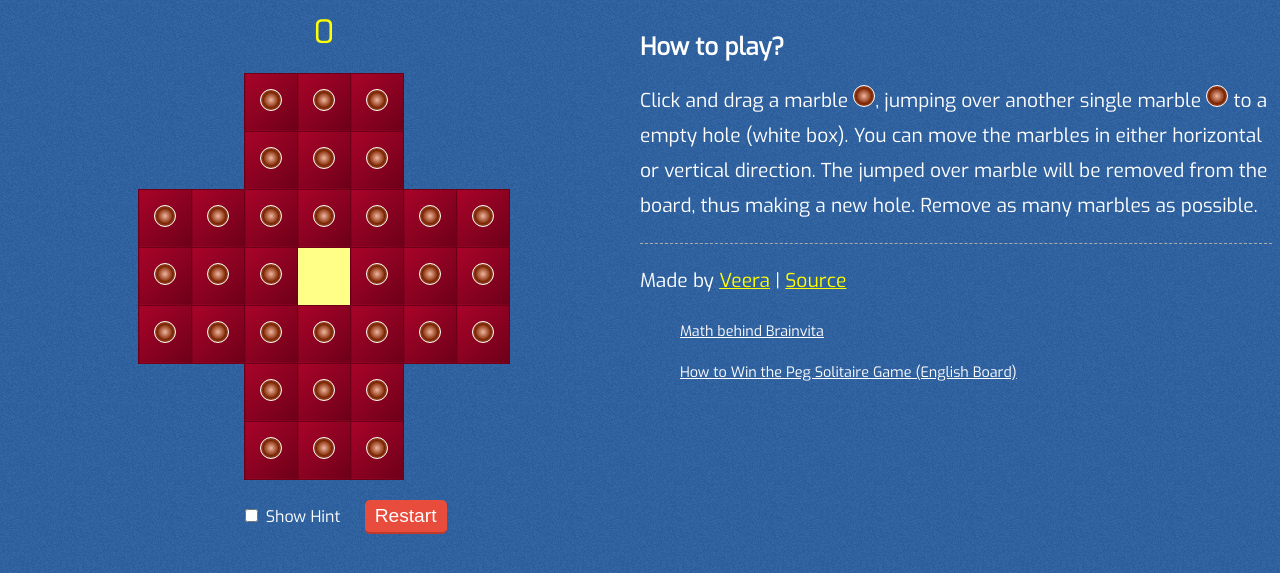
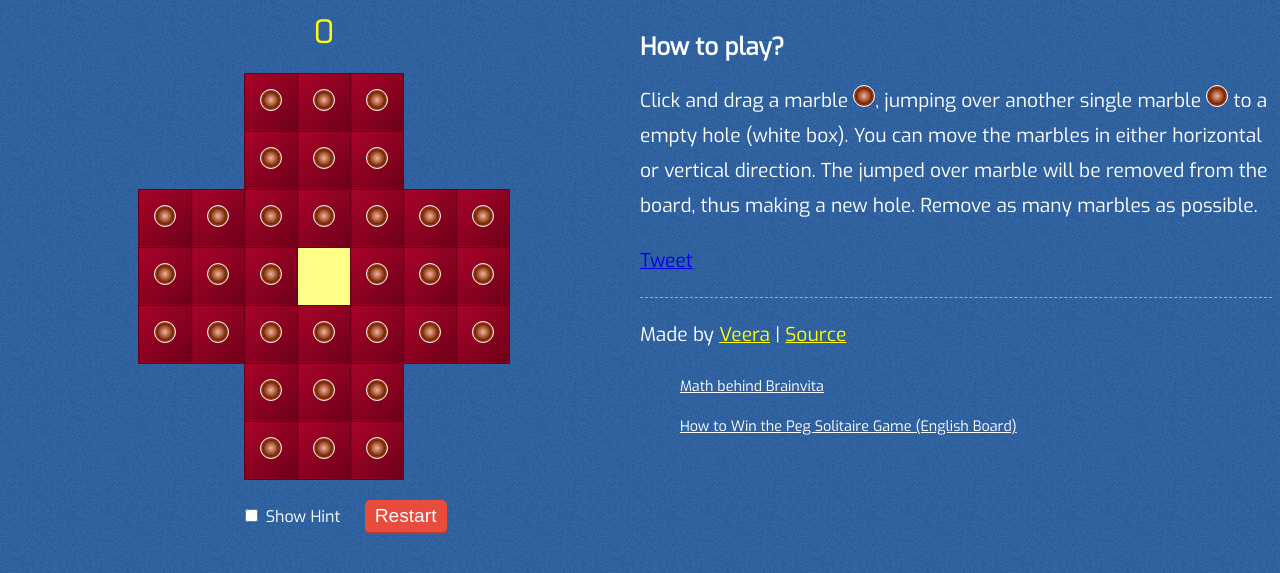
Before and after one commit to vraa/33holepeg, a plain HTML site: page index.html in a window 1280 px wide. Shown: the part 85-658 px from the top of the page. Drawn offline with Linux system fonts and the light colour scheme.

Commit message:
Add twitter button next to how to play text.

```diff
--- a/index.html
+++ b/index.html
@@ -38,6 +38,8 @@
 				<h2>How to play?</h2>
 				<p>Click and drag a marble <span class='marble eligible'></span>, jumping over another single marble <span class='marble eligible'></span>  to a empty hole (white box). You can move the marbles in either horizontal or vertical direction. The jumped over marble will be removed from the board, thus making a new hole. Remove as many marbles as possible.</p>
 
+				<p><a href="https://twitter.com/share" class="twitter-share-button" data-via="vraa" data-size="large" data-hashtags="33holepegsolitaire">Tweet</a></p>
+
 				<div class="author">
 					<p>Made by <a href="http://veerasundar.com/blog">Veera</a> | <a href="https://github.com/vraa/33holepeg">Source</a></p>
 				</div>
```
